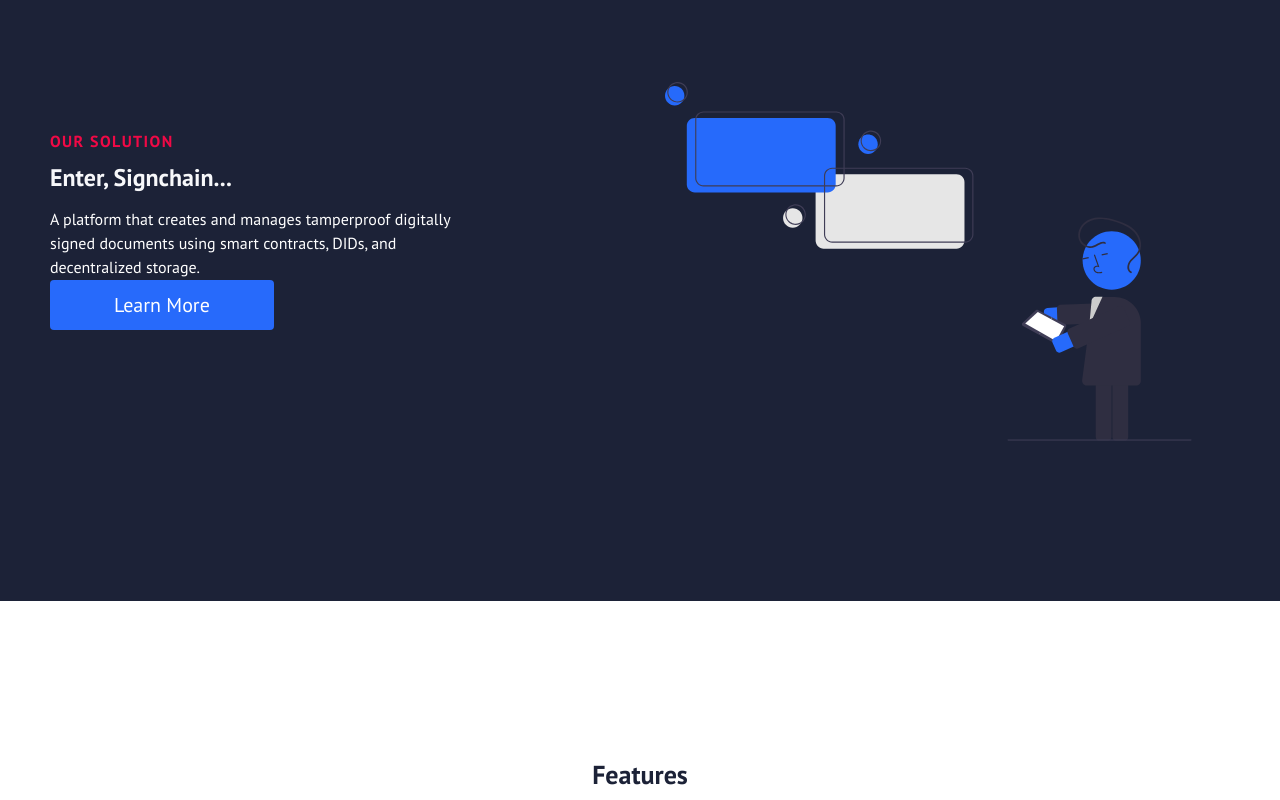
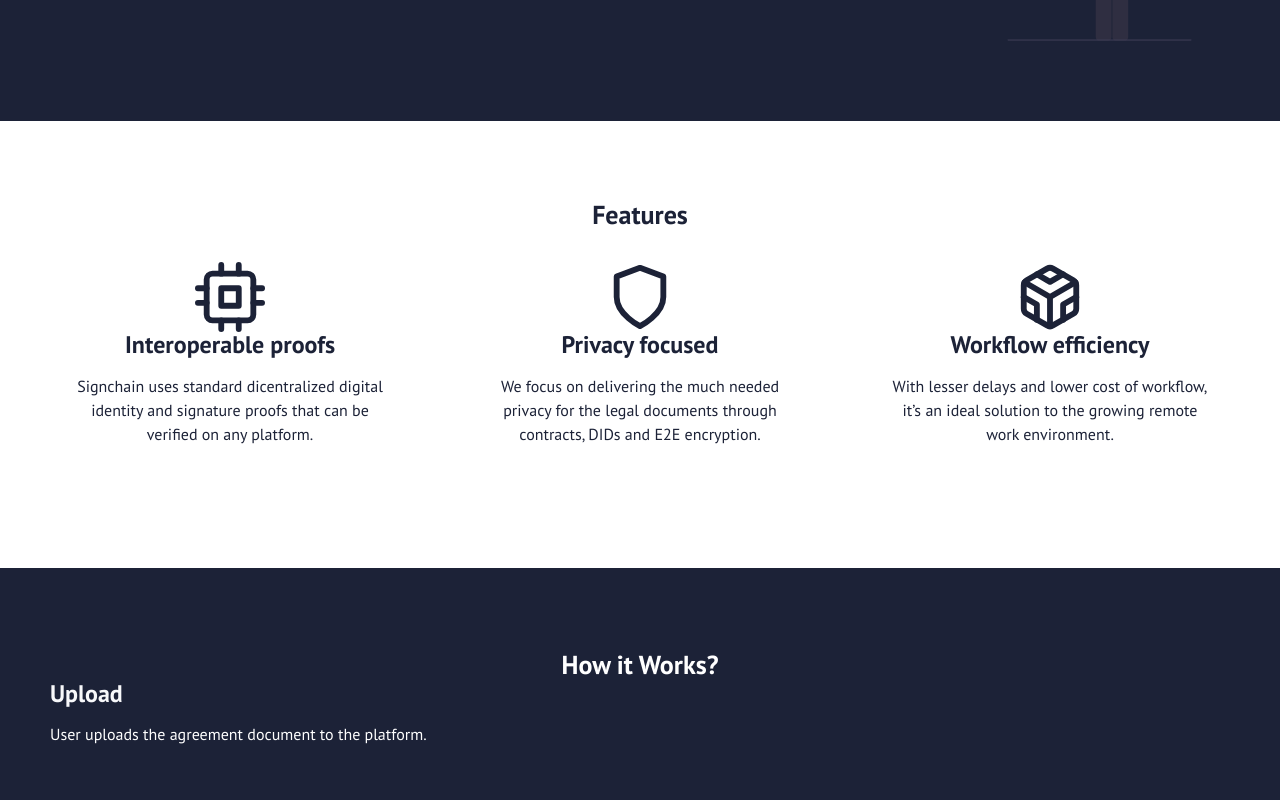
Before and after one commit to signchain/website, a React (Create React App) app: page / in a window 1280 px wide. Shown: the part 1640-2440 px from the top of the page. Built offline with nearby package versions, Linux system fonts and the light colour scheme.

Commit message:
adds minor css fixes

```diff
--- a/src/components/Button.js
+++ b/src/components/Button.js
@@ -13,7 +13,7 @@
   onClick,
   buttonStyle,
   buttonSize,
-  buttonColor
+  buttonColor,
 }) => {
   const checkButtonStyle = STYLES.includes(buttonStyle)
     ? buttonStyle
--- a/src/components/Feature.css
+++ b/src/components/Feature.css
@@ -92,6 +92,11 @@
   justify-content: center;
 }
 
+.feature-icon {
+  width: 70px;
+  height: auto;
+  color: #1c2237;
+}
 @media screen and (max-width: 991px) {
   .container {
     padding-right: 30px;
--- a/src/components/Features.js
+++ b/src/components/Features.js
@@ -1,6 +1,7 @@
 import React from 'react';
 import './Feature.css';
-import { MdBlurOn } from 'react-icons/md';
+
+import { FiCpu, FiShield, FiCodesandbox } from 'react-icons/fi';
 function Features() {
   return (
     <>
@@ -13,7 +14,7 @@
             <div className='box__1'>
               <div className='card__content'>
                 <div className='icon'>
-                  <MdBlurOn style={{ height: 'auto', width: '70px' }} />
+                  <FiCpu className='feature-icon' />
                 </div>
                 <h1 className='heading dark'>Interoperable proofs</h1>
                 <p className='home__hero-subtitle dark'>
@@ -26,7 +27,7 @@
             <div className='box__1'>
               <div className='card__content'>
                 <div className='icon'>
-                  <MdBlurOn style={{ height: 'auto', width: '70px' }} />
+                  <FiShield className='feature-icon' />
                 </div>
                 <h1 className='heading dark'>Privacy focused</h1>
                 <p className='home__hero-subtitle dark'>
@@ -39,7 +40,7 @@
             <div className='box__1'>
               <div className='card__content'>
                 <div className='icon'>
-                  <MdBlurOn style={{ height: 'auto', width: '70px' }} />
+                  <FiCodesandbox className='feature-icon' />
                 </div>
                 <h1 className='heading dark'>Workflow efficiency</h1>
                 <p className='home__hero-subtitle dark'>
--- a/src/components/HeroSection.css
+++ b/src/components/HeroSection.css
@@ -59,7 +59,7 @@
 
 .home__hero-subtitle {
   max-width: 440px;
-  margin-bottom: 35px;
+  margin-bottom: 24px !important;
   font-size: 18px;
   line-height: 24px;
 }
--- a/src/components/HeroSection.js
+++ b/src/components/HeroSection.js
@@ -13,7 +13,7 @@
   buttonLabel,
   img,
   alt,
-  imgStart
+  imgStart,
 }) {
   return (
     <>
@@ -25,7 +25,7 @@
             className='row home__hero-row'
             style={{
               display: 'flex',
-              flexDirection: imgStart === 'start' ? 'row-reverse' : 'row'
+              flexDirection: imgStart === 'start' ? 'row-reverse' : 'row',
             }}
           >
             <div className='col'>
@@ -44,7 +44,7 @@
                   {description}
                 </p>
                 <Link to='/sign-up'>
-                  <Button buttonSize='btn--wide' buttonColor='blue'>
+                  <Button buttonSize='btn--medium' buttonColor='blue'>
                     {buttonLabel}
                   </Button>
                 </Link>
--- a/src/components/SolutionSection.js
+++ b/src/components/SolutionSection.js
@@ -8,6 +8,7 @@
     <>
       <div className='home__hero-section darkBg'>
         <div className='container darkBg'>
+          <h1 className='section__heading'>How it Works?</h1>
           <div
             className='row home__hero-row'
             style={{
--- a/src/components/TechStack.css
+++ b/src/components/TechStack.css
@@ -1,6 +1,6 @@
 .home__hero-section {
   color: #fff;
-  padding: 160px 0;
+  padding: 80px 0;
 }
 
 .home__hero-row {
```
